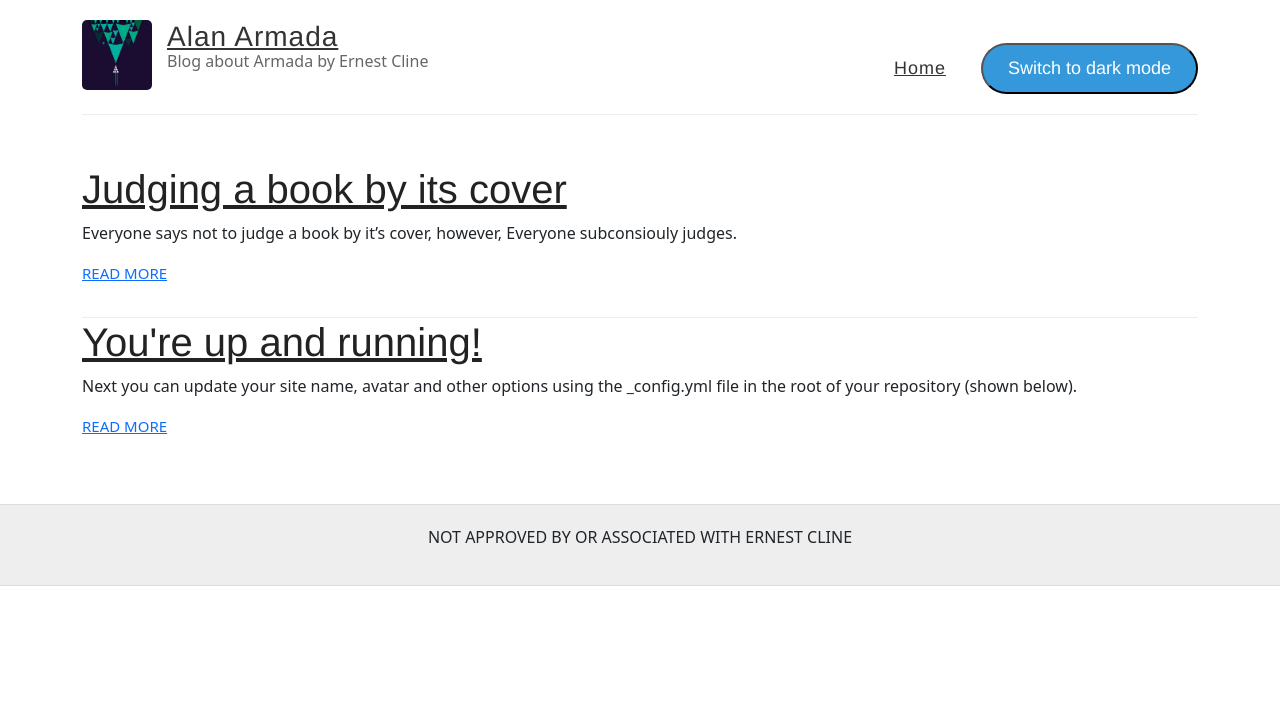
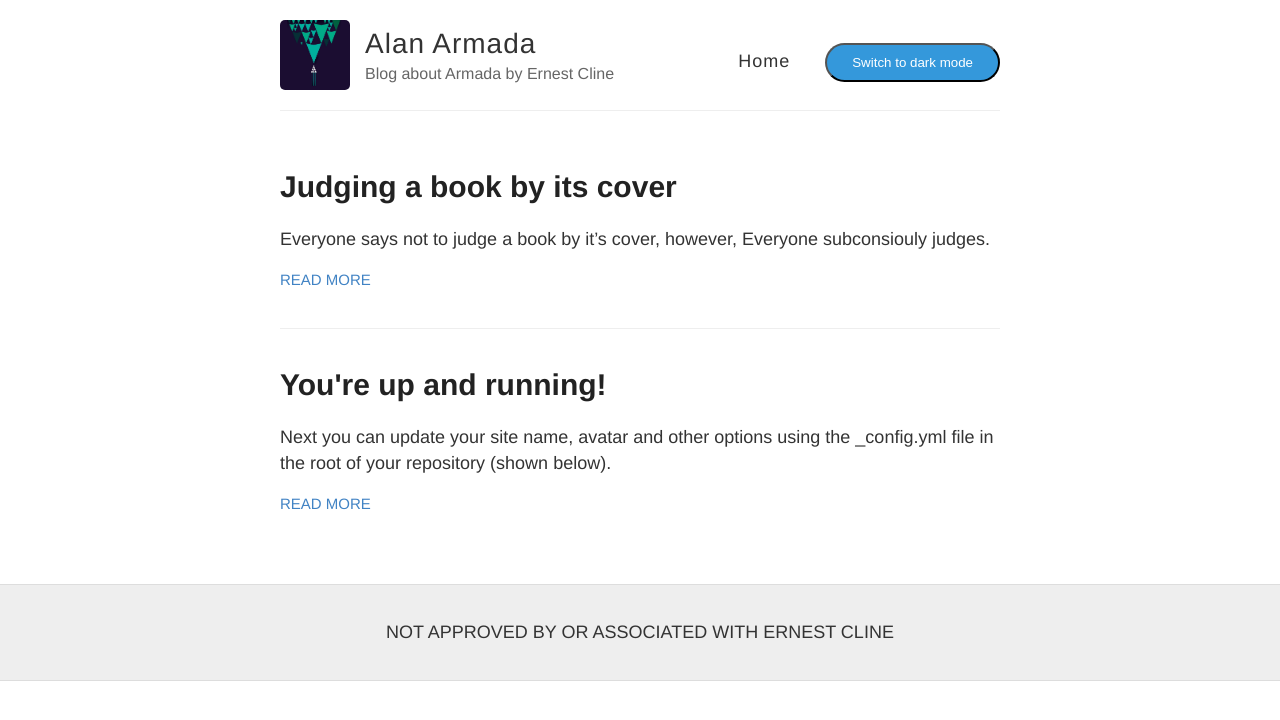
Before and after one commit to PiSaucer/armadablogschoolproject, a Jekyll site: the page built from index.html, in a window 1280 px wide. Shown: the top 720 px of the page. Built offline with Jekyll 4.4.1, drawn with Linux system fonts in a browser that asks for light colours.

Commit message:
Update default.html

```diff
--- a/_layouts/default.html
+++ b/_layouts/default.html
@@ -16,8 +16,6 @@
     <!-- Created with Jekyll Now - http://github.com/barryclark/jekyll-now -->
 
     <link rel="stylesheet" href="https://cdnjs.cloudflare.com/ajax/libs/font-awesome/5.15.3/css/all.min.css" integrity="sha512-iBBXm8fW90+nuLcSKlbmrPcLa0OT92xO1BIsZ+ywDWZCvqsWgccV3gFoRBv0z+8dLJgyAHIhR35VZc2oM/gI1w==" crossorigin="anonymous" />
-    <link href="https://cdn.jsdelivr.net/npm/bootstrap@5.0.0-beta2/dist/css/bootstrap.min.css" rel="stylesheet" integrity="sha384-BmbxuPwQa2lc/FVzBcNJ7UAyJxM6wuqIj61tLrc4wSX0szH/Ev+nYRRuWlolflfl" crossorigin="anonymous">
-    <script src="https://cdn.jsdelivr.net/npm/bootstrap@5.0.0-beta2/dist/js/bootstrap.bundle.min.js" integrity="sha384-b5kHyXgcpbZJO/tY9Ul7kGkf1S0CWuKcCD38l8YkeH8z8QjE0GmW1gYU5S9FOnJ0" crossorigin="anonymous"></script>
     <link rel="stylesheet" type="text/css" href="{{ site.baseurl }}/colormode.css" />
 
     <!--Favicon Information-->
```
